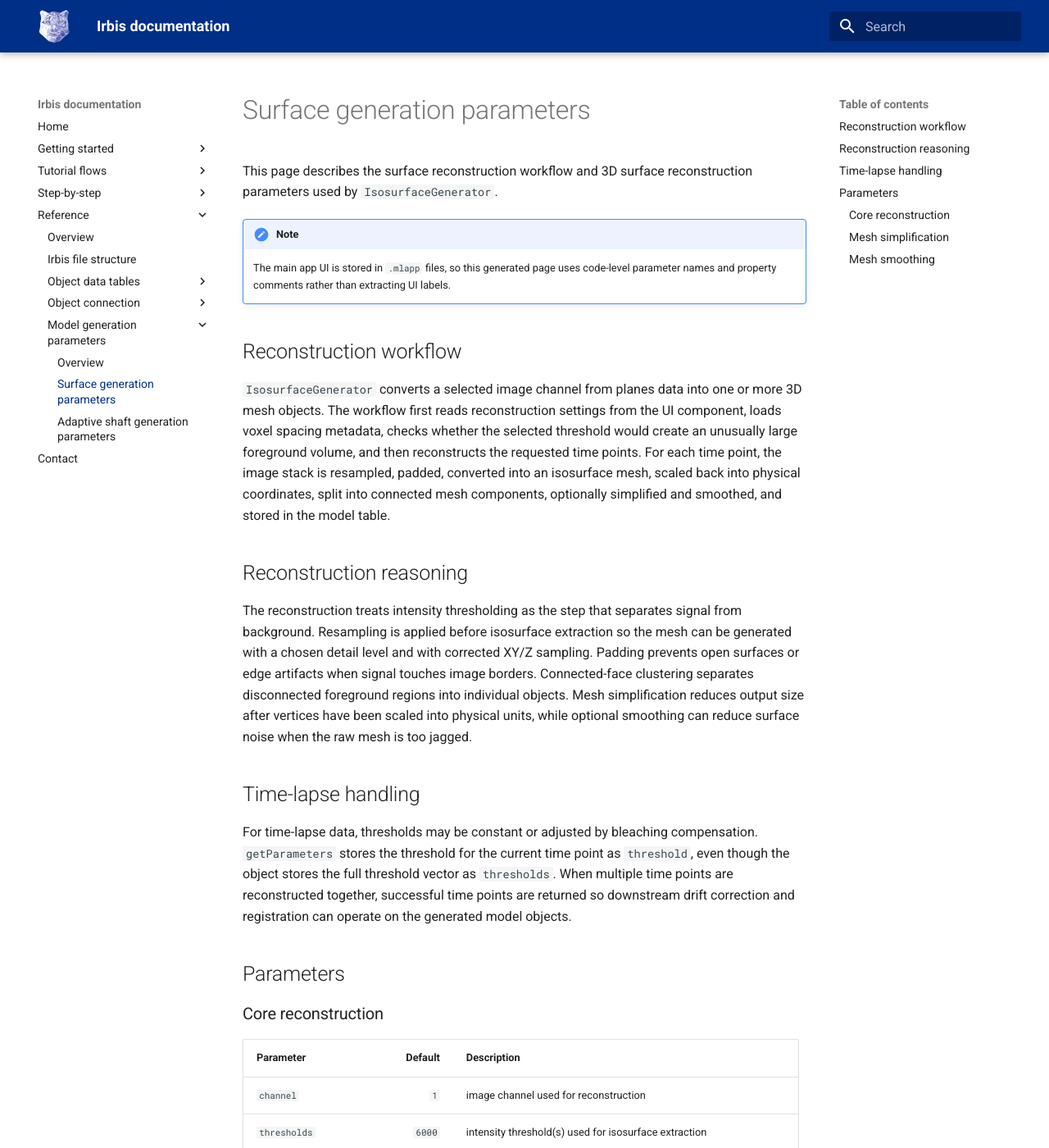
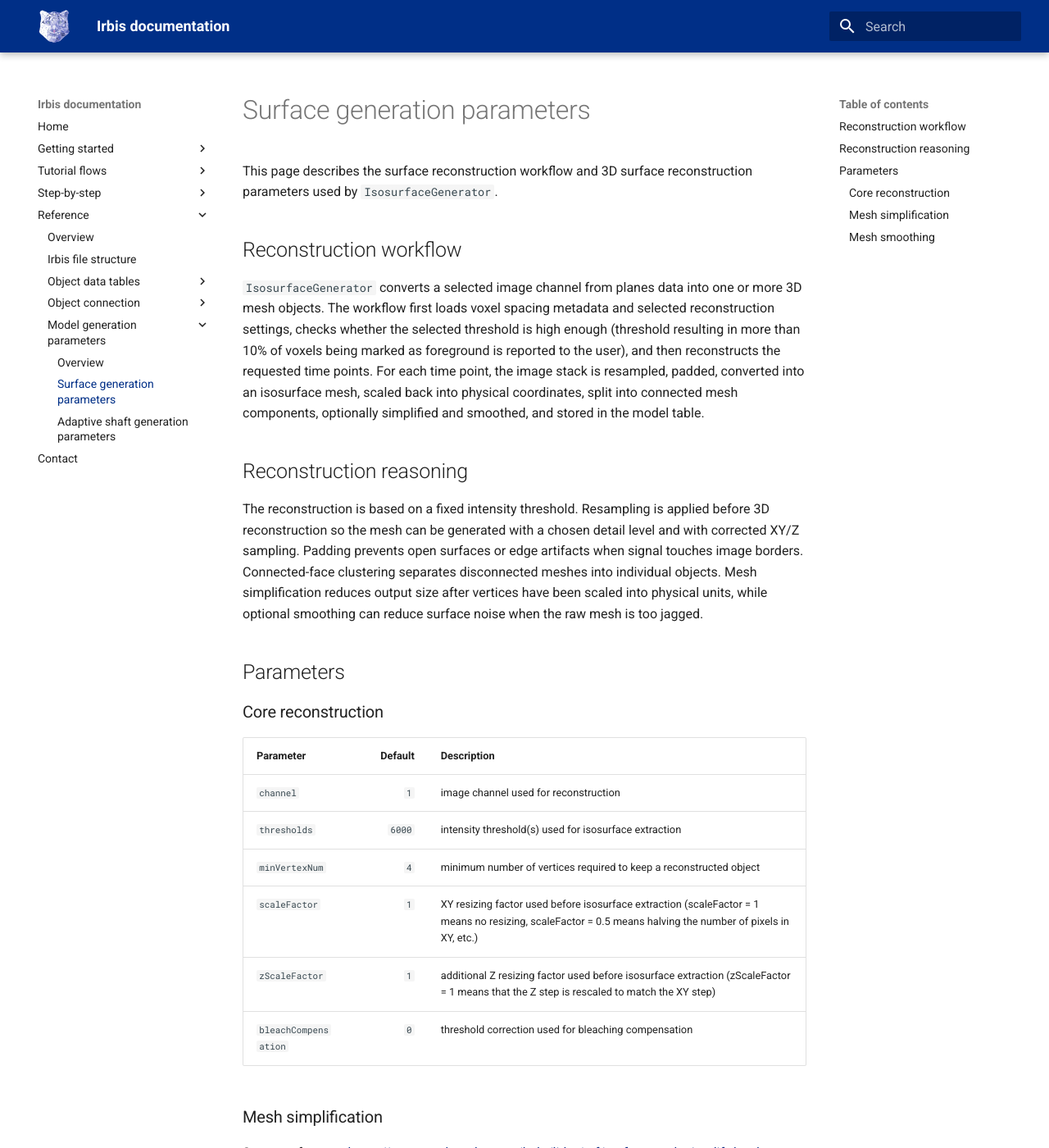
Before and after one commit to microscopy-IEM/Irbis, an MkDocs documentation site: the page built from docs/reference/spine-generation-parameters/surface-generation-parameters.md, in a window 1280 px wide and 1400 px high. Shown: the whole window at 82% size. Built offline with MkDocs 1.6.1 and Material for MkDocs 9.7.7, drawn with Linux system fonts in a browser that asks for light colours; some of the changed text lies outside the part shown.

Commit message:
docs: small change in IsosurfaceGenerator and automatically generated docs

```diff
--- a/docs/reference/spine-generation-parameters/surface-generation-parameters.md
+++ b/docs/reference/spine-generation-parameters/surface-generation-parameters.md
@@ -2,22 +2,19 @@
 
 This page describes the surface reconstruction workflow and 3D surface reconstruction parameters used by `IsosurfaceGenerator`.
 
-!!! note
-    The main app UI is stored in `.mlapp` files, so this generated page uses code-level parameter names and property comments rather than extracting UI labels.
-
 ## Reconstruction workflow
 
 `IsosurfaceGenerator` converts a selected image channel from planes data into one or more 3D mesh objects.
-The workflow first reads reconstruction settings from the UI component, loads voxel spacing metadata, checks whether the selected threshold would create an unusually large foreground volume, and then reconstructs the requested time points.
+The workflow first loads voxel spacing metadata and selected reconstruction settings, checks whether the selected threshold is high enough (threshold resulting in more than 10% of voxels being marked as foreground is reported to the user), and then reconstructs the requested time points.
 For each time point, the image stack is resampled, padded, converted into an isosurface mesh, scaled back into physical coordinates, split into connected mesh components, optionally simplified and smoothed, and stored in the model table.
 
 ## Reconstruction reasoning
 
-The reconstruction treats intensity thresholding as the step that separates signal from background. Resampling is applied before isosurface extraction so the mesh can be generated with a chosen detail level and with corrected XY/Z sampling. Padding prevents open surfaces or edge artifacts when signal touches image borders. Connected-face clustering separates disconnected foreground regions into individual objects. Mesh simplification reduces output size after vertices have been scaled into physical units, while optional smoothing can reduce surface noise when the raw mesh is too jagged.
-
-## Time-lapse handling
-
-For time-lapse data, thresholds may be constant or adjusted by bleaching compensation. `getParameters` stores the threshold for the current time point as `threshold`, even though the object stores the full threshold vector as `thresholds`. When multiple time points are reconstructed together, successful time points are returned so downstream drift correction and registration can operate on the generated model objects.
+The reconstruction is based on a fixed intensity threshold.
+Resampling is applied before 3D reconstruction so the mesh can be generated with a chosen detail level and with corrected XY/Z sampling.
+Padding prevents open surfaces or edge artifacts when signal touches image borders.
+Connected-face clustering separates disconnected meshes into individual objects.
+Mesh simplification reduces output size after vertices have been scaled into physical units, while optional smoothing can reduce surface noise when the raw mesh is too jagged.
 
 ## Parameters
 
@@ -28,8 +25,8 @@ For time-lapse data, thresholds may be constant or adjusted by bleaching compens
 | `channel` | `1` | image channel used for reconstruction |
 | `thresholds` | `6000` | intensity threshold(s) used for isosurface extraction |
 | `minVertexNum` | `4` | minimum number of vertices required to keep a reconstructed object |
-| `scaleFactor` | `1` | XY resizing factor used before isosurface extraction |
-| `zScaleFactor` | `1` | additional Z resizing factor used before isosurface extraction |
+| `scaleFactor` | `1` | XY resizing factor used before isosurface extraction (scaleFactor = 1 means no resizing, scaleFactor = 0.5 means halving the number of pixels in XY, etc.) |
+| `zScaleFactor` | `1` | additional Z resizing factor used before isosurface extraction (zScaleFactor = 1 means that the Z step is rescaled to match the XY step) |
 | `bleachCompensation` | `0` | threshold correction used for bleaching compensation |
 
 ### Mesh simplification
@@ -39,7 +36,7 @@ Source reference: <https://www.mathworks.com/help/lidar/ref/surfacemesh.simplify
 | Parameter | Default | Description |
 |---|---:|---|
 | `simplificationOn` | `true` | enable mesh simplification after surface extraction |
-| `simplificationMethod` | `'quadric-decimation'` | method that can yield irregular vertex distribution but preserves overall shape |
+| `simplificationMethod` | `'quadric-decimation'` | method used for simplification (quadratic decimation is a method that can yield irregular vertex distribution but preserves overall shape) |
 | `simplificationTargetReduction` | `0.2` | target reduction factor for simplification (e.g. 0.2 means reducing to 20% of original vertices) |
 | `simplificationMaxError` | `Inf` | maximum allowed error for simplification (set to inf to ignore error constraint) |
 | `simplificationBoundaryWeight` | `1` | weight for preserving boundary edges during simplification |
@@ -52,14 +49,14 @@ Source reference: <https://www.mathworks.com/help/lidar/ref/smoothsurfacemesh.ht
 |---|---:|---|
 | `smoothingOn` | `false` | enable mesh smoothing after surface extraction |
 | `smoothingIterations` | `1` | number of surface smoothing iterations |
-| `smoothingMethod` | `'Taubin'` | method that should not cause shrinkage |
+| `smoothingMethod` | `'Taubin'` | method used for smoothing (Taubin is a method that should not cause shrinkage) |
 | `smoothingScaleFactorPositive` | `0.5` | default value for the first Taubin filter scale factor |
 | `smoothingScaleFactorNegative` | `-0.53` | default value for the second Taubin filter scale factor |
 
 ---
 
-*This page was generated automatically from: `IsosurfaceGenerator.m`.*
+*This page was generated automatically from: `C:\Users\iva.svecova\Documents\MMPack\IsosurfaceGenerator.m`.*
 
-***Generated:** 2026-07-27 11:11:37*
+***Generated:** 2026-07-31 17:57:49*
 
 *Do not edit this file manually. Edit the property comments in the source file and regenerate the documentation.*
```
Also changed, not shown: 2 other files.
